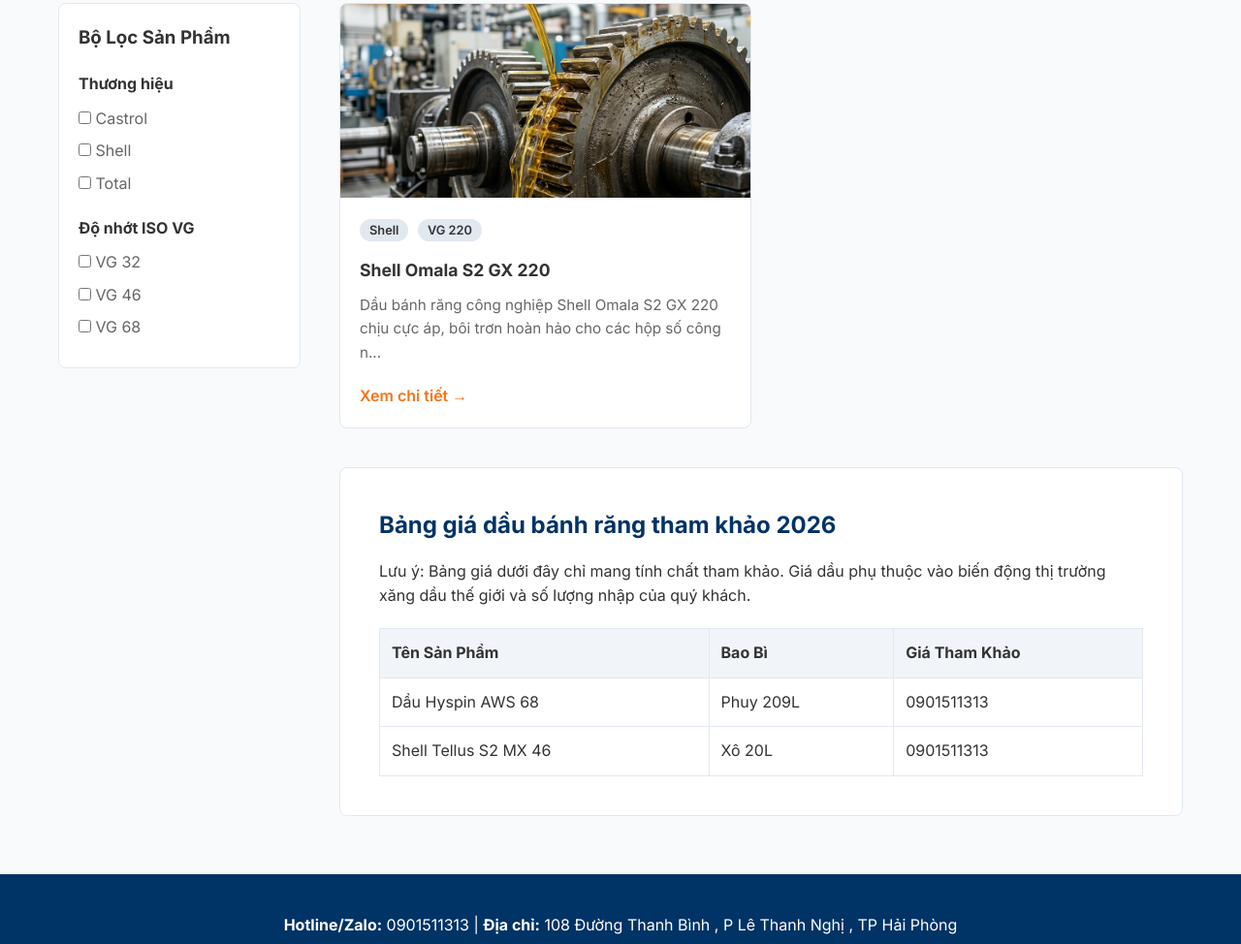
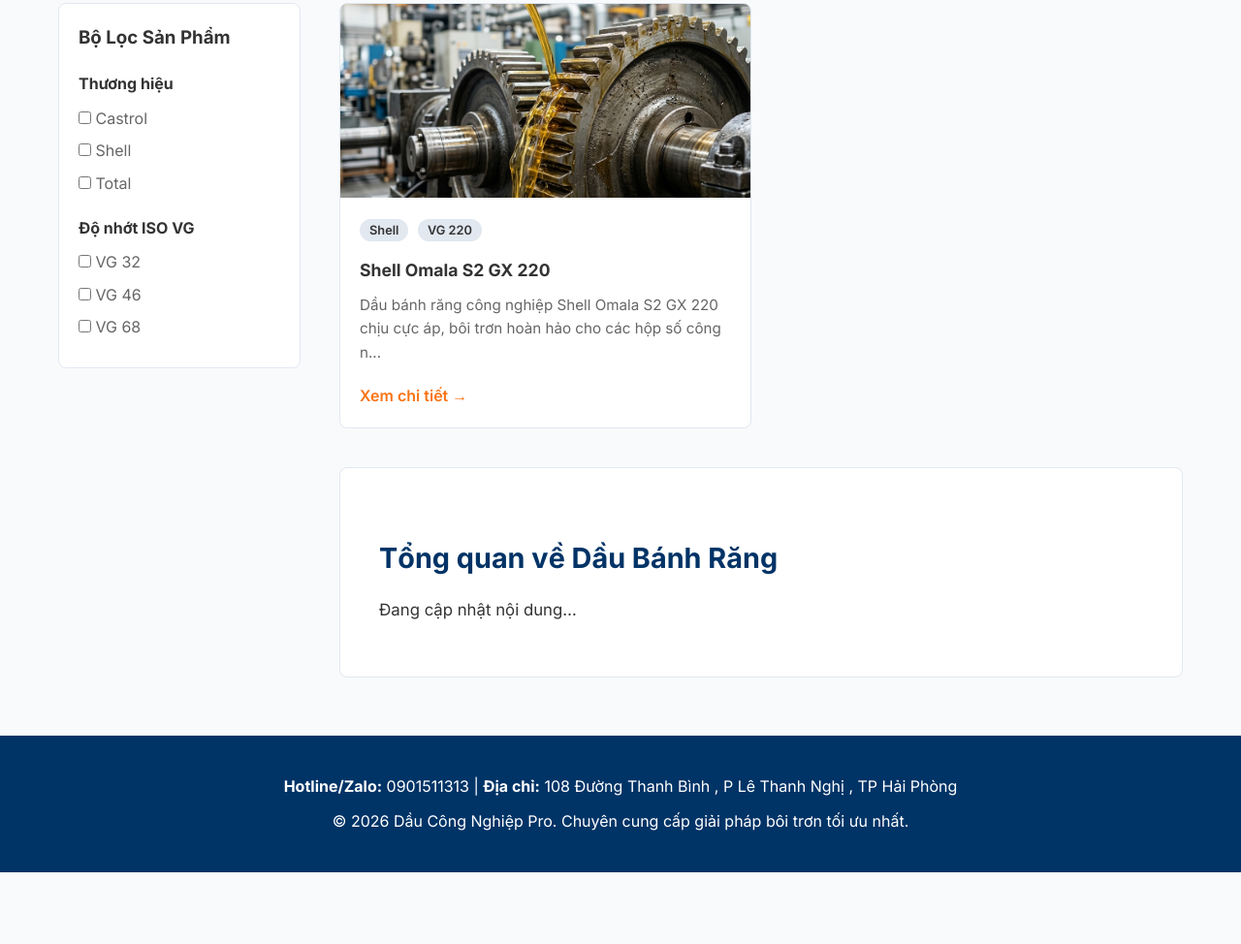
Before and after one commit to teamseohpvn/antygravity, an Astro site: page /dau-banh-rang in a window 1280 px wide. Shown: the part 335-1309 px from the top of the page at 97% size. After the commit the page ends 1235 px from the top, so only its background shows below. Built offline with nearby package versions, Linux system fonts and the light colour scheme; Astro itself is replaced by a stand-in of ours.

Commit message:
fix(category): render markdown content body for SEO copy

```diff
--- a/src/pages/[category]/index.astro
+++ b/src/pages/[category]/index.astro
@@ -1,6 +1,6 @@
 ---
 import Layout from '../../layouts/Layout.astro';
-import { getCollection } from 'astro:content';
+import { getCollection, render } from 'astro:content';
 
 export async function getStaticPaths() {
   const products = await getCollection('sanpham');
@@ -21,6 +21,7 @@ export async function getStaticPaths() {
 
 const { category } = Astro.params;
 const { products, categoryName, categoryInfo } = Astro.props;
+const { Content } = await render(categoryInfo);
 
 // Schema Category
 const schemaData = {
@@ -85,14 +86,8 @@ const schemaData = {
         </div>
 
         <!-- SEO Content Area (At bottom) -->
-        <div class="seo-content">
-          <h2>Bảng giá {categoryName.toLowerCase()} tham khảo 2026</h2>
-          <p>Lưu ý: Bảng giá dưới đây chỉ mang tính chất tham khảo. Giá dầu phụ thuộc vào biến động thị trường xăng dầu thế giới và số lượng nhập của quý khách.</p>
-          <table class="seo-table">
-            <tr><th>Tên Sản Phẩm</th><th>Bao Bì</th><th>Giá Tham Khảo</th></tr>
-            <tr><td>Dầu Hyspin AWS 68</td><td>Phuy 209L</td><td>0901511313</td></tr>
-            <tr><td>Shell Tellus S2 MX 46</td><td>Xô 20L</td><td>0901511313</td></tr>
-          </table>
+        <div class="seo-content markdown-body">
+          <Content />
         </div>
       </div>
     </div>
@@ -121,8 +116,10 @@ const schemaData = {
   .badge { background: #e2e8f0; padding: 4px 10px; border-radius: 20px; font-size: 0.8rem; font-weight: 600; margin-right: 5px; }
 
   .seo-content { background: white; padding: 40px; border-radius: 8px; border: 1px solid var(--border-color); }
-  .seo-content h2 { color: var(--color-primary); margin-bottom: 15px; }
-  .seo-table { width: 100%; border-collapse: collapse; margin-top: 20px; }
-  .seo-table th, .seo-table td { border: 1px solid var(--border-color); padding: 12px; text-align: left; }
-  .seo-table th { background: #f1f5f9; }
+  :global(.seo-content h2) { color: var(--color-primary); margin: 30px 0 15px; font-size: 1.8rem; }
+  :global(.seo-content h3) { color: var(--color-primary); margin: 25px 0 10px; font-size: 1.4rem; }
+  :global(.seo-content p) { margin-bottom: 15px; line-height: 1.7; font-size: 1.05rem; }
+  :global(.seo-content ul), :global(.seo-content ol) { margin: 0 0 15px 20px; line-height: 1.7; font-size: 1.05rem; }
+  :global(.seo-content li) { margin-bottom: 8px; }
+  :global(.seo-content strong) { font-weight: 700; color: #111; }
 </style>
```
